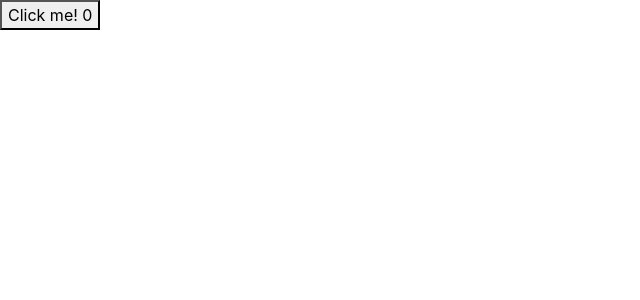
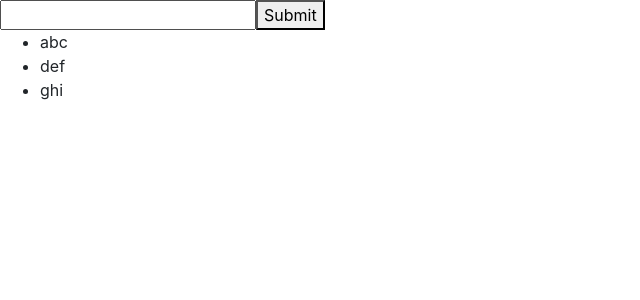
Before and after one commit to sotreduch2602/my-react-app, a React (Vite) app: page / in a window 1280 px wide. Shown: the top 300 px of the page, without its empty margins (0-640 px from the left). Built offline with nearby package versions, Linux system fonts and the light colour scheme.

Commit message:
Form UseState

```diff
--- a/src/App.jsx
+++ b/src/App.jsx
@@ -1,5 +1,6 @@
 import Button from "./components/Button/Button";
 import List from "./components/Lists/List";
+import Form from "./components/Form/Form";
 function App() {
   return (
     <>
@@ -13,7 +14,10 @@ function App() {
       {/* <Button onClick={() => alert("Button clicked!")}>Click Nguyen</Button> */}
 
       {/* BT4 */}
-      <Button></Button>
+      {/* <Button></Button> */}
+
+      {/* BT4 Practice */}
+      <Form />
     </>
   );
 }
--- /dev/null
+++ b/src/components/Form/Form.jsx
@@ -0,0 +1,35 @@
+import { useState, useEffect } from "react";
+
+const Form = () => {
+  const [value, setvalue] = useState("");
+  const [list, setList] = useState(["abc", "def", "ghi"]);
+
+  const handleChange = (e) => {
+    setvalue(e.target.value);
+  };
+
+  const handleClick = () => {
+    setList([...list, value]);
+    setvalue("");
+  };
+
+  useEffect(() => {
+    console.log("List updated:", list);
+  }, [list]);
+
+  return (
+    <>
+      <input type="text" onChange={handleChange} value={value} />
+      <button onClick={handleClick}>Submit</button>
+
+      <ul>
+        {list.map((item, index) => (
+          <li key={index}>{item}</li>
+        ))}
+      </ul>
+    </>
+  );
+};
+
+export default Form;
+<></>;
```
